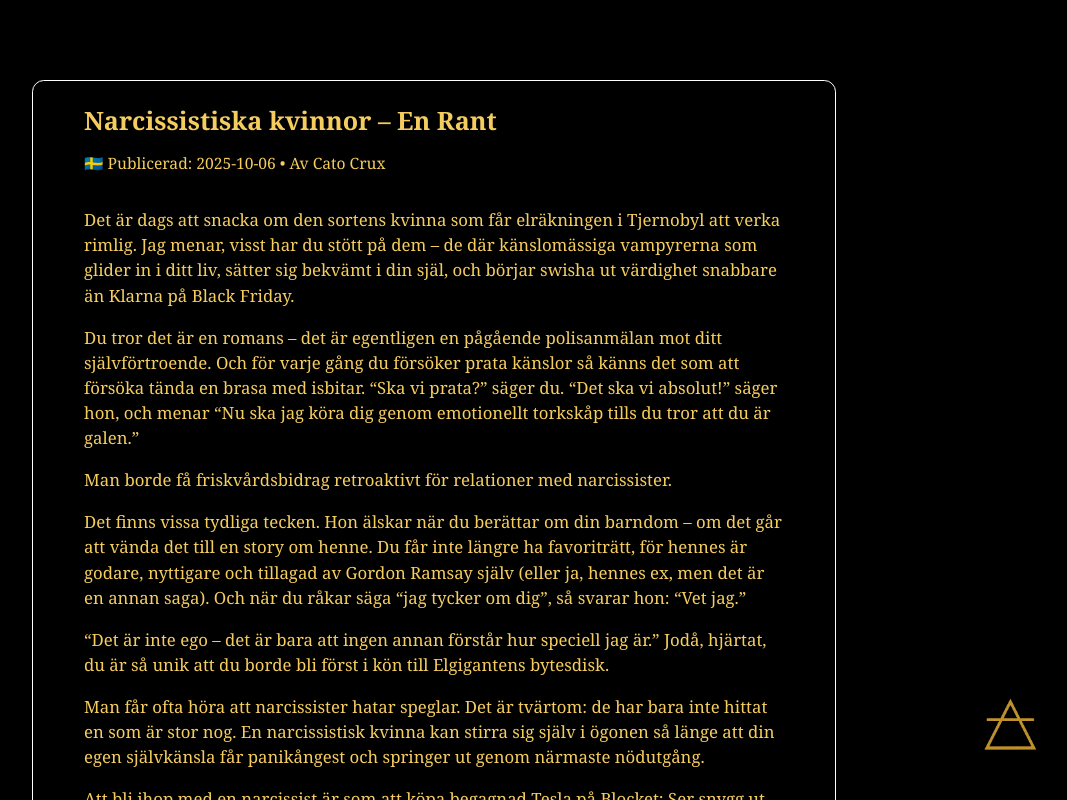
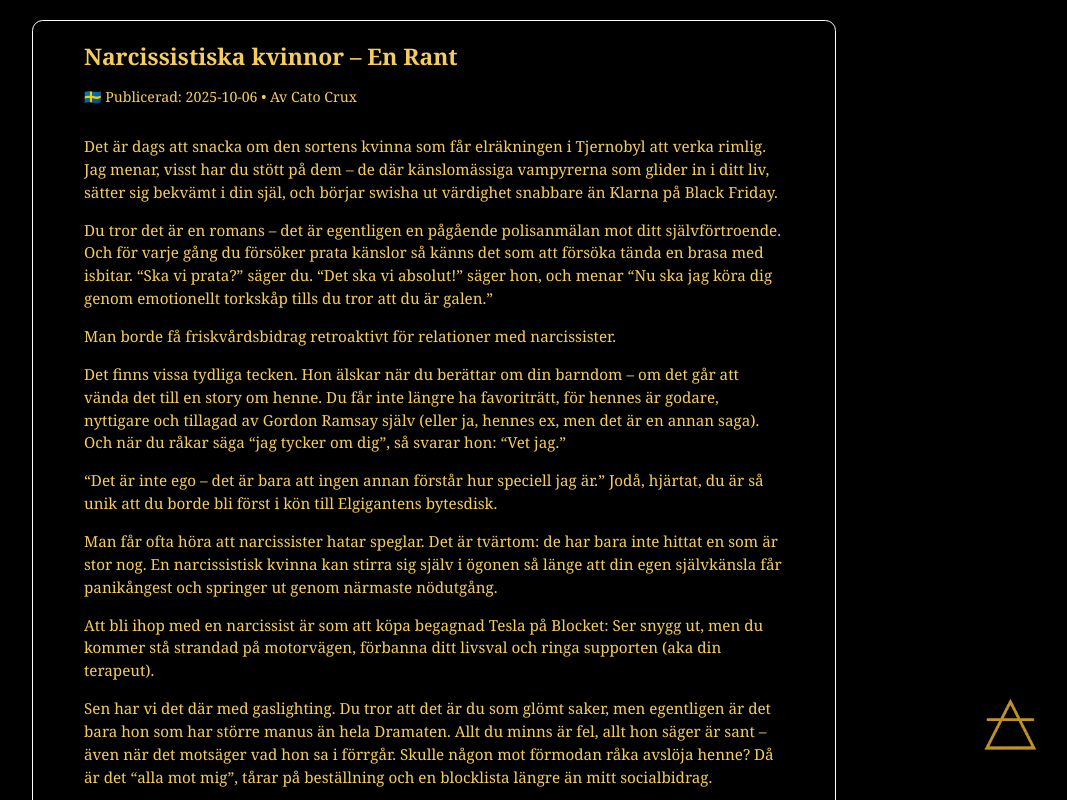
Before and after one commit to KE1978/catocrux, a plain HTML site: page blog/index.html in a window 1280 px wide. Shown: the top 800 px of the page, without its empty margins (206-1273 px from the left). Drawn offline with Linux system fonts and the light colour scheme.

Commit message:
Update index.html

```diff
--- a/blog/index.html
+++ b/blog/index.html
@@ -37,10 +37,10 @@
   class="blogtext"
   style="
     max-width: 700px;
-    margin: 80px auto 0;
+    margin: 20px auto 0;
     color: #f5cd5f;
     font-family: Georgia, serif;
-    font-size: 1.05em;
+    font-size: 0.95em;
     line-height: 1.5;
     padding: 0 4vw;
     border: 1.5px solid #fff;
```
